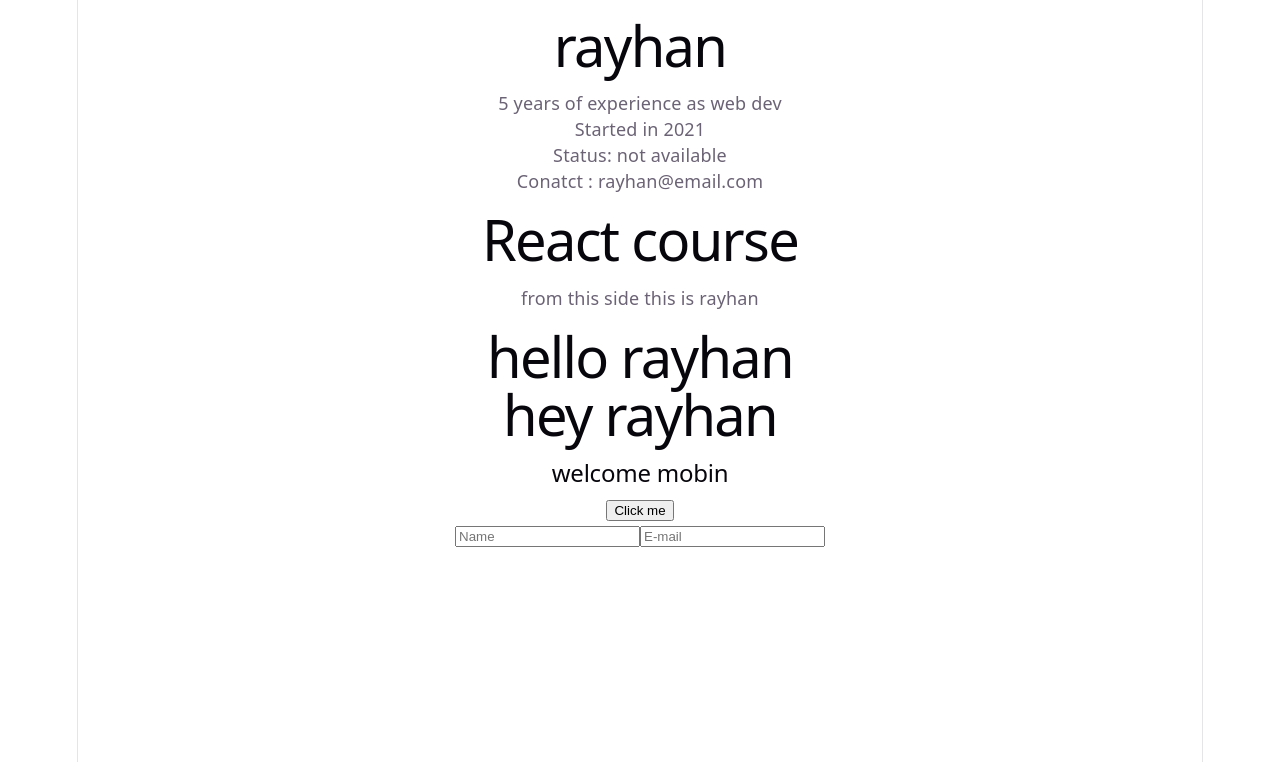
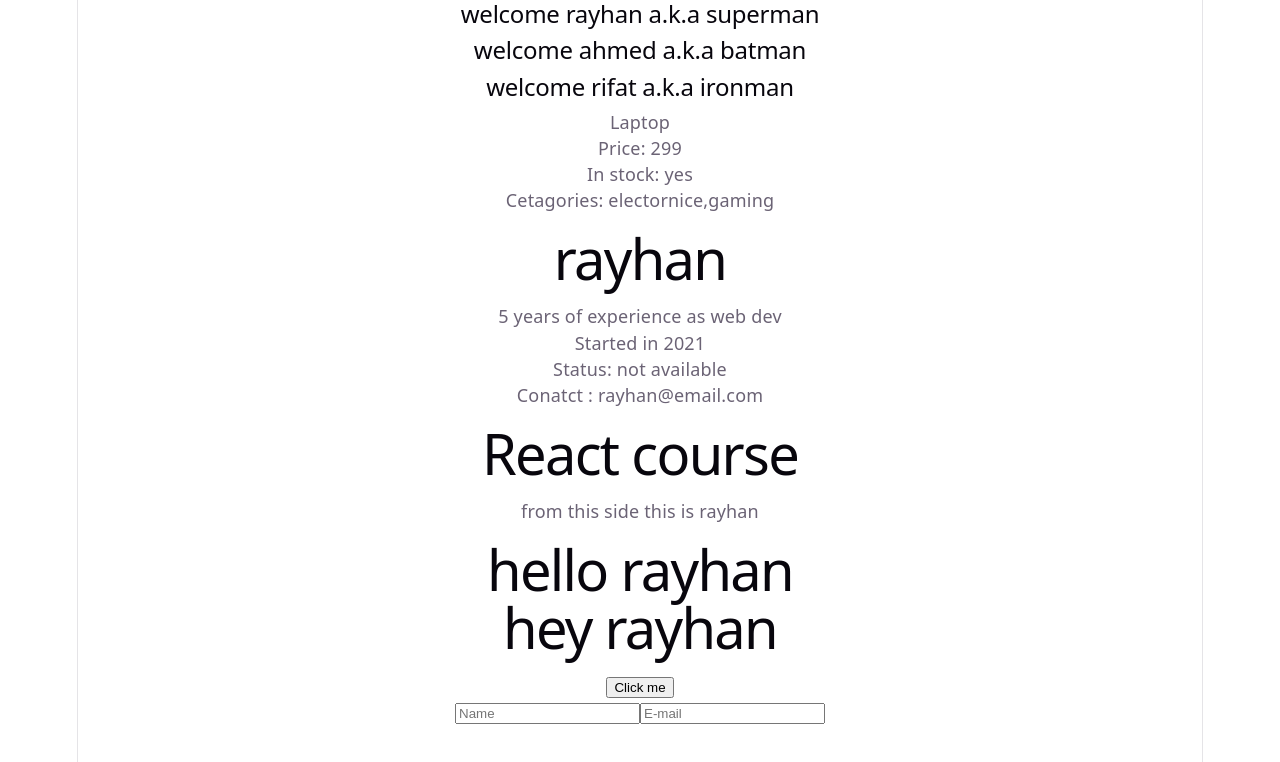
Before and after one commit to rayhan123-ahmed/React, a React (Vite) app in the folder core-concepts/: page / in a window 1280 px wide. Shown: the top 762 px of the page. Built offline with nearby package versions, Linux system fonts and the light colour scheme.

Commit message:
feat: add Product component and update Welcome component to accept props

```diff
--- a/core-concepts/src/App.jsx
+++ b/core-concepts/src/App.jsx
@@ -6,6 +6,7 @@ import { Hello,HelloWithoutJSX } from './Hello.jsx';
 import { UserProfile } from './userProfile.jsx';
 import { ContactForm } from './contactForm.jsx';
 import { CandidatesProfile } from './candidatesProfile.jsx';
+import { Product } from './product.jsx';
 
 
 
@@ -13,11 +14,19 @@ import { CandidatesProfile } from './candidatesProfile.jsx';
 export const App = () => {
   return (
     <div>
+      <Welcome name="rayhan" alis="superman" />
+      <Welcome name="ahmed" alis="batman" />
+      <Welcome name="rifat" alis="ironman" />
+      <Product
+        title="Laptop"
+        price={299}
+        Instock={true}
+        Categories={["electornice", "gaming"]}
+      />
       <CandidatesProfile />
       <UserProfile />
       <Hello />
       <HelloWithoutJSX />
-      <Welcome />
       <Button />
       <ContactForm />
     </div>
--- /dev/null
+++ b/core-concepts/src/product.jsx
@@ -0,0 +1,10 @@
+export const Product = ({ title, price, Instock, Categories }) => {
+  return (
+    <>
+      <p>{title}</p>
+      <p>Price: {price}</p>
+      <p>In stock: {Instock ? "yes" : "no"}</p>
+      <p>Cetagories: {Categories.join(",")}</p>
+    </>
+  );
+};
--- a/core-concepts/src/welcome.jsx
+++ b/core-concepts/src/welcome.jsx
@@ -1,3 +1,3 @@
- export const  Welcome = () => {
-  return <h2>welcome mobin</h2>;
+ export const  Welcome = ({name,alis}) => {
+  return <h2>welcome {name} a.k.a {alis}</h2>;
 }
```
